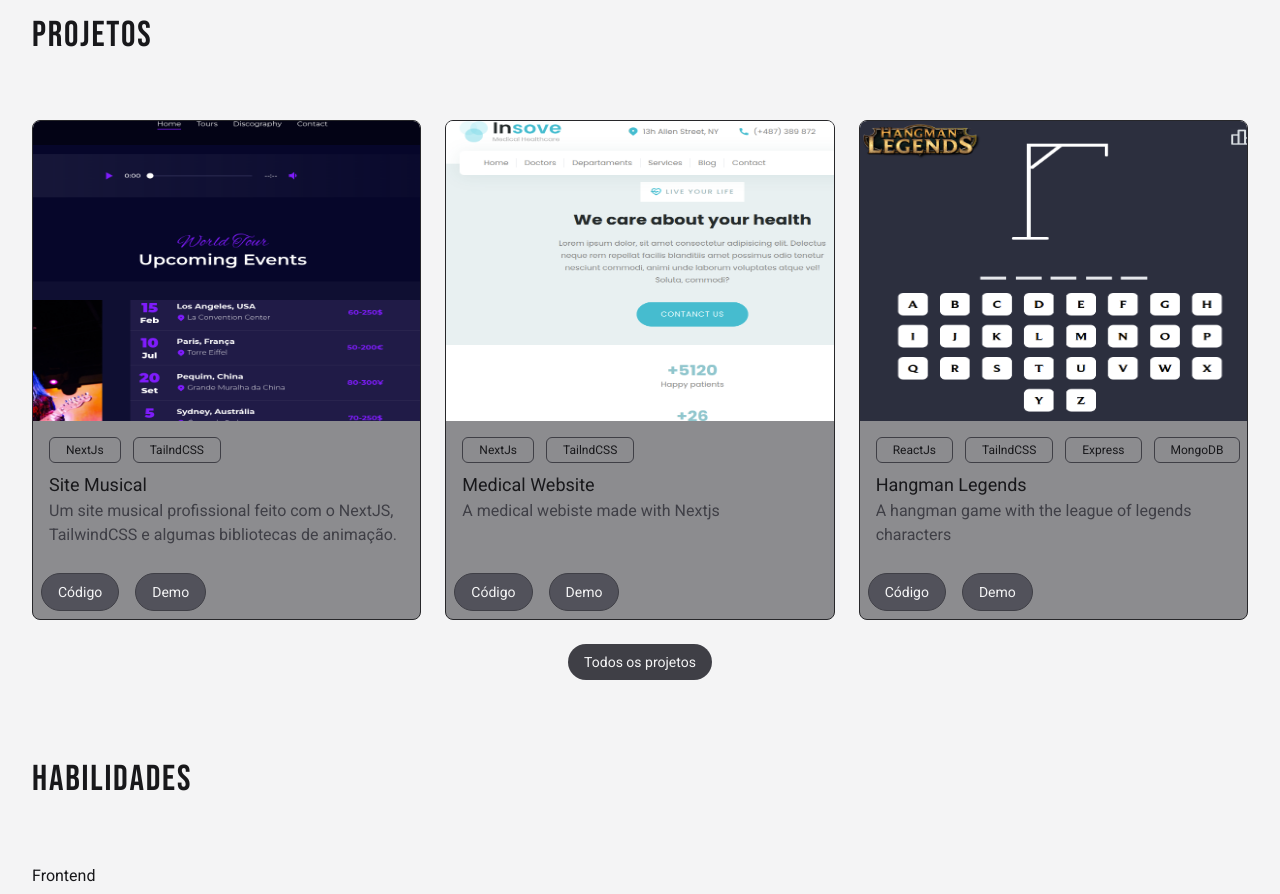
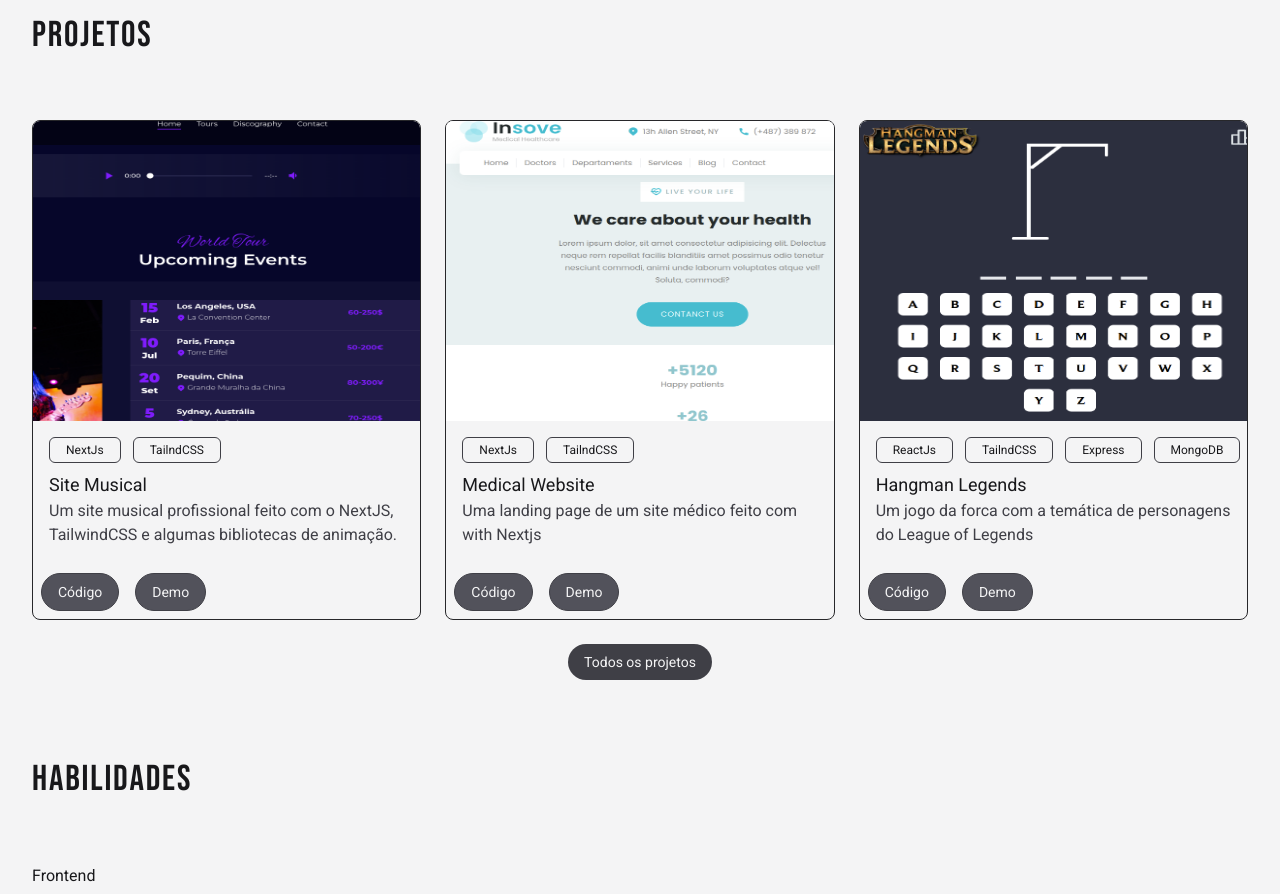
Before and after one commit to fomes/next-portfolio, a Next.js app: page / in a window 1280 px wide. Shown: the part 800-1694 px from the top of the page. Built offline with nearby package versions, Linux system fonts and the light colour scheme.

Commit message:
Update project card info

```diff
--- a/src/components/ProjectCard/index.tsx
+++ b/src/components/ProjectCard/index.tsx
@@ -16,7 +16,7 @@ export function ProjectCard({ project }: ProjectCardProps) {
   let info = langBR ? infoBR : infoEN;
 
   return (
-    <div className="relative h-[500px] bg-zinc-800/50 border border-zinc-800 rounded-lg overflow-hidden">
+    <div className="relative h-[500px] dark:bg-zinc-800/50 border border-zinc-800 rounded-lg overflow-hidden">
       <div className="w-full h-[300px] bg-zinc-300">
         <Link href={project.liveAt} target="_blank">
           <Image
--- a/src/components/SkillsSection/index.tsx
+++ b/src/components/SkillsSection/index.tsx
@@ -24,7 +24,7 @@ export function SkillsSection() {
                   return (
                     <li
                       key={index}
-                      className="bg-zinc-800/50 border border-zinc-800 p-4 inline-flex items-center gap-4 justify-center rounded-md btn-tag"
+                      className="bg-zinc-400/50 border border-zinc-800 p-4 inline-flex items-center gap-4 justify-center rounded-md btn-tag"
                     >
                       <stack.icon className="text-xl text-zinc-100 shrink-0" />
                       <span className="select-none">{stack.name}</span>
--- a/src/data/userInfo.ts
+++ b/src/data/userInfo.ts
@@ -19,7 +19,7 @@ export const infoBR = {
     {
       id: 2,
       title: "Medical Website",
-      desc: "A medical webiste made with Nextjs",
+      desc: "Uma landing page de um site médico feito com with Nextjs",
       stacks: ["NextJs", "TailndCSS"],
       image: "/assets/2.png",
       sourceCode: "https://github.com/fomes/medical-landing-page",
@@ -28,7 +28,7 @@ export const infoBR = {
     {
       id: 3,
       title: "Hangman Legends",
-      desc: "A hangman game with the league of legends characters",
+      desc: "Um jogo da forca com a temática de personagens do League of Legends",
       stacks: ["ReactJs", "TailndCSS", "Express", "MongoDB"],
       image: "/assets/3.png",
       sourceCode: "https://github.com/fomes/hangman-game",
```
